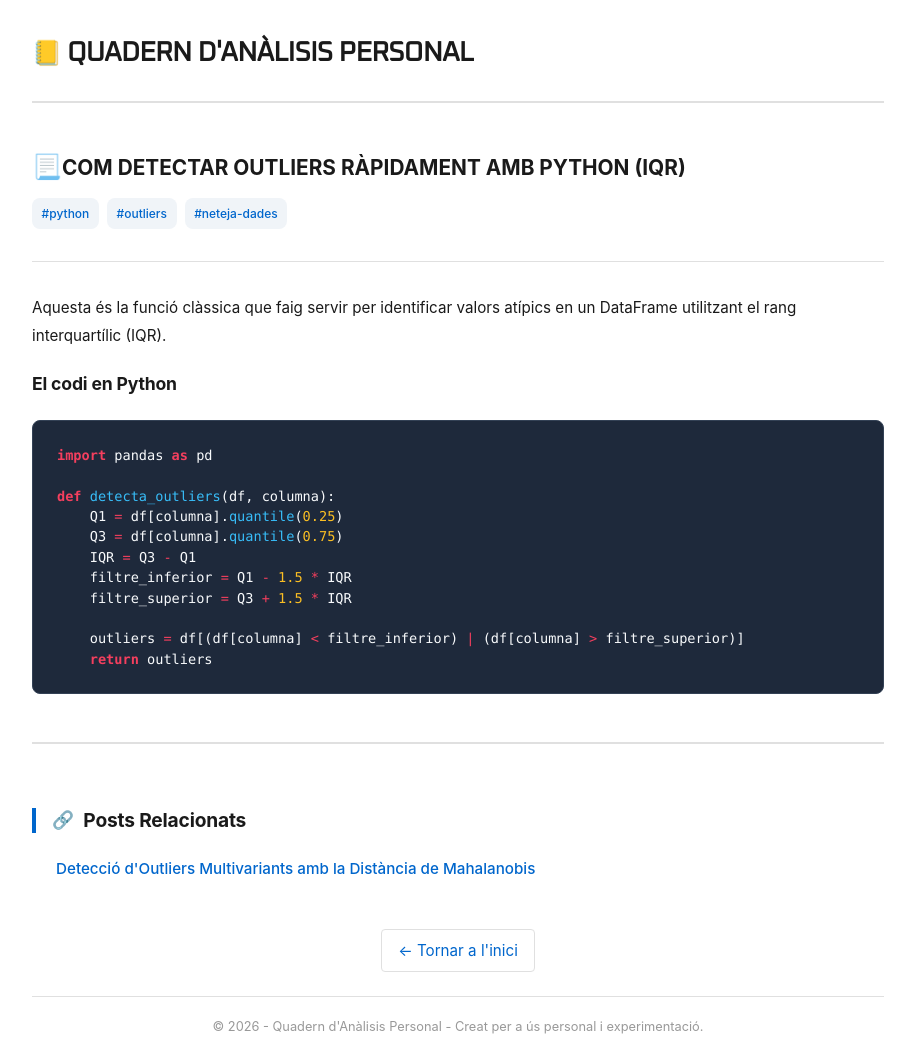
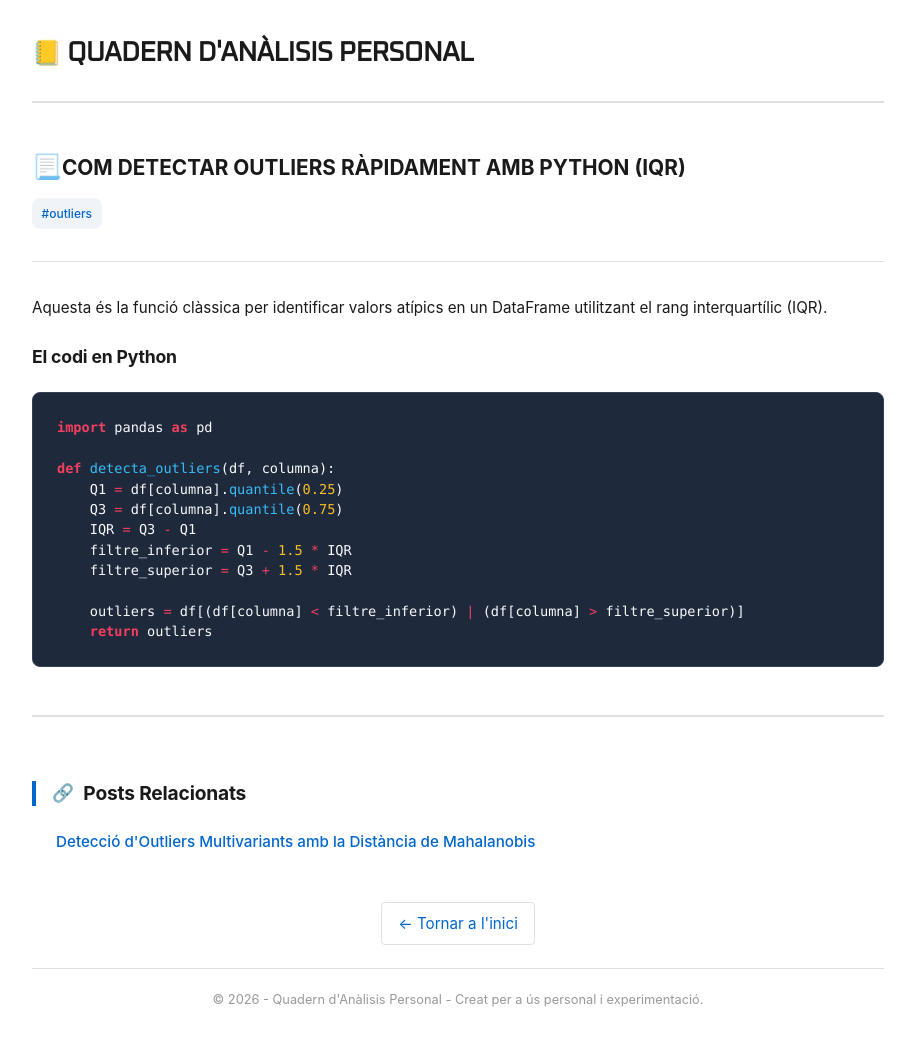
Before and after one commit to alberthr/alberthr.github.io, a Jekyll site: the page built from _posts/2005-06-09-outliers-iqr.md, in a window 1280 px wide. Shown: the whole page, without its empty margins (182-1097 px from the left). Built offline with Jekyll 4.4.1, drawn with Linux system fonts in a browser that asks for light colours; comment, search, counter and statistics services are not loaded; after the commit the page ends 1031 px from its top, so only the background shows below that.

Commit message:
Update post metadata for outlier detection
Removed 'python' tag from the post metadata.

```diff
--- a/_posts/2005-06-09-outliers-iqr.md
+++ b/_posts/2005-06-09-outliers-iqr.md
@@ -2,11 +2,10 @@
 layout: post
 title: "Com detectar Outliers ràpidament amb Python (IQR)"
 tags:
-  - python
   - outliers
-  - neteja-dades
 ---
-Aquesta és la funció clàssica que faig servir per identificar valors atípics en un DataFrame utilitzant el rang interquartílic (IQR).
+
+Aquesta és la funció clàssica per identificar valors atípics en un DataFrame utilitzant el rang interquartílic (IQR).
 
 ### El codi en Python
 
```
